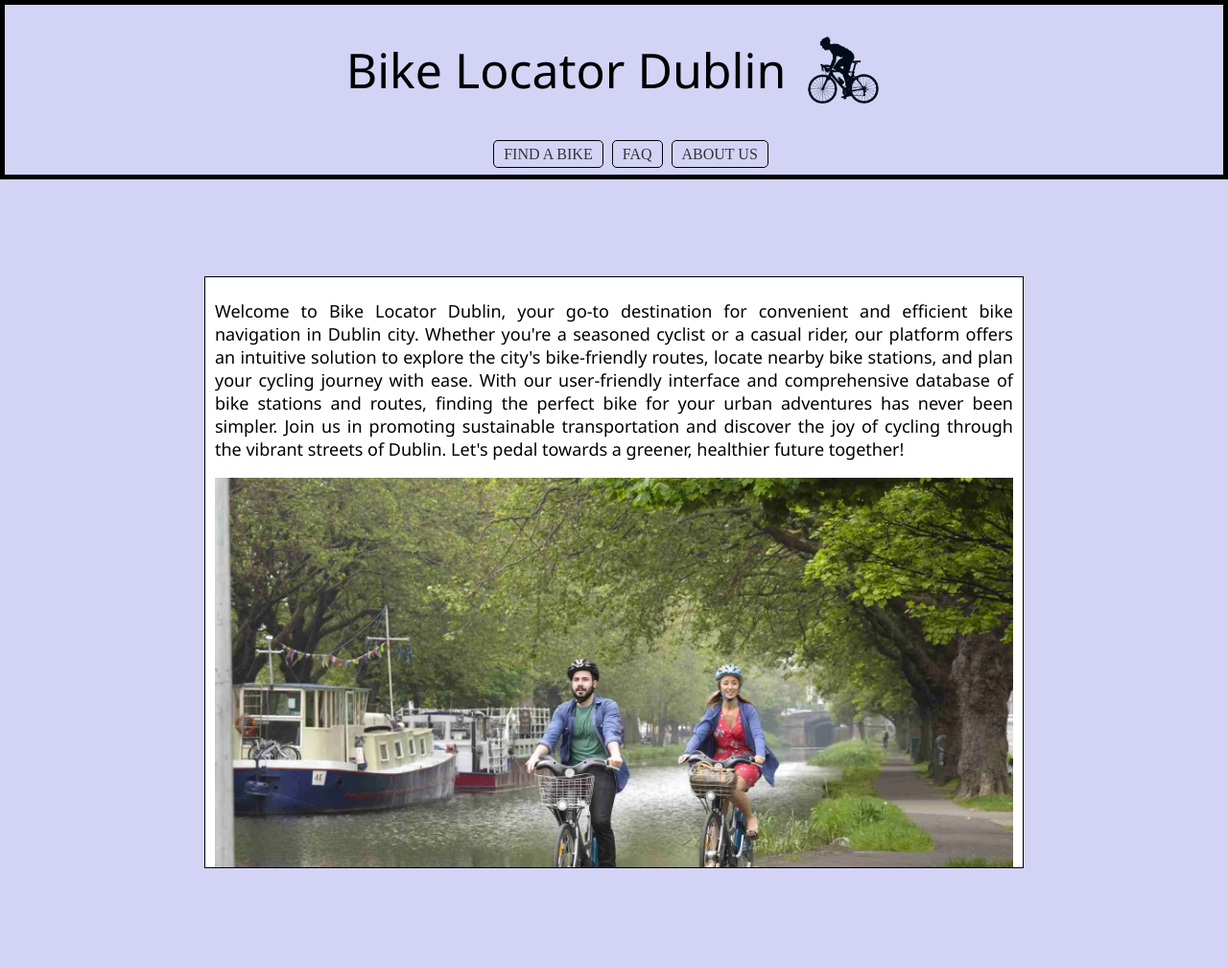
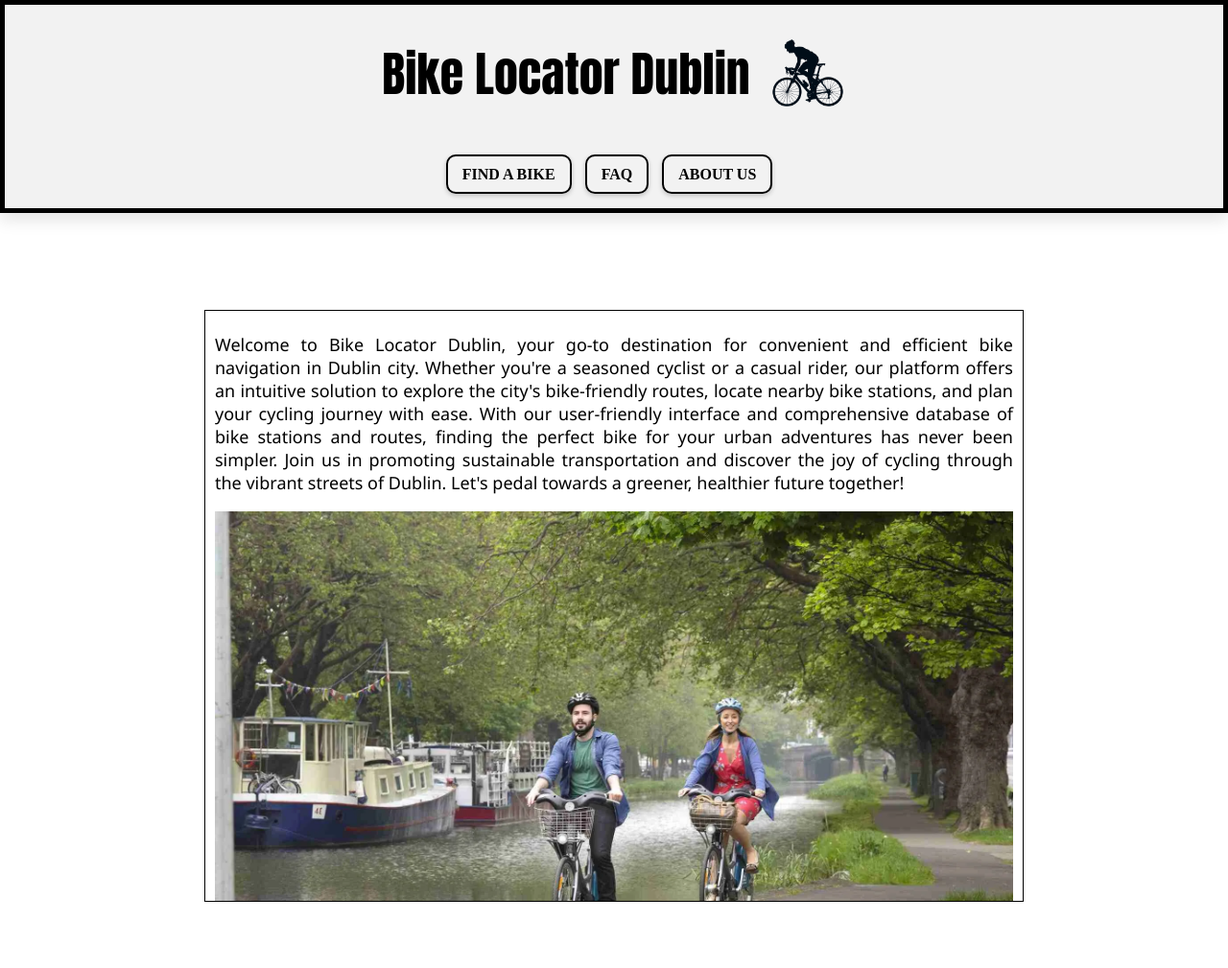
Before and after one commit to Conor-O-Mahony/DublinBikes, a Flask app: page /aboutus in a window 1280 px wide. Shown: the whole page at 96% size. Run offline with Flask 3, Linux system fonts and the light colour scheme; some libraries are stand-ins or nearby versions.

```diff
--- a/flask_bikes/static/css/style.css
+++ b/flask_bikes/static/css/style.css
@@ -2,14 +2,15 @@ html, body {
     height: 100%;
     margin: 0;
     padding: 0;
-    background-color: rgb(211, 211, 246);
+    background-color: white;
     background-size: cover;
     background-position:center;
     height: 100%;
 }
 #head {
-  background-color: rgb(211, 211, 246);
+  background-color: #f2f2f2;
   border: 5px solid black;
+  box-shadow: 0 8px 16px rgba(0,0,0,0.1);
 }
 
 header {
@@ -19,36 +20,49 @@ header {
     justify-content: center;
 }
 header img {
-    height: 5em; /* Set the height of the image to match the font size */
+    height: 5em;
     margin-left: 20px;
 }
 h1 {
     font-weight: 500;
-    font-family: 'Segoe UI', Tahoma, Geneva, Verdana, sans-serif;
+    font-family:Impact, Haettenschweiler, 'Arial Narrow Bold', sans-serif;
     font-size: 50px;
 }
 
 nav {
     text-align: center;
+    padding: 10px 0;
 }
 
 nav ul {
-    line-height: 10px;
+
+    padding: 0;
+    list-style: none;
 }
 
 nav ul li {
-    display: inline;
-    margin-right: 5px;
+    display: inline-block;
+    margin-right: 10px;
 }
 
 nav ul li a {
     text-decoration: none;
-    color: #333;
-    padding: 5px 10px;
-    border: 1px solid black;
-    border-radius: 5px;
+    color: black;
+    font-weight: bold;
+    padding: 10px 15px;
+    border: 2px solid black;
+    border-radius: 10px;
+    transition: all 0.3s ease;
+    box-shadow: 0 2px 5px rgba(0, 0, 0, 0.2);
 }
 
-nav ul li a:hover {
+nav ul li a:hover, nav ul li a:focus {
     background-color: white;
+    color: black;
+    border-color: black;
 }
+
+nav ul li:hover {
+    transform: translateY(-2px);
+    transition: transform 0.2s ease-out;
+}
--- a/flask_bikes/templates/map.html
+++ b/flask_bikes/templates/map.html
@@ -7,7 +7,7 @@
 {% endblock %}
 
 {% block map %}
-
+<h2>Plan A Journey</h2>
 <div id="JourneyPlanner">
     <label for="origin">Origin:</label>
     <input type="text" id="origin" name="origin" size="35"/>
@@ -22,6 +22,7 @@
     <button id ="clearinputs" onclick="clearFields()">Clear Inputs</button>
 </div>
 
+<h2>View Map</h2>
 <div id="map"></div>
 <script src="../static/js/settings.js" type="text/javascript"></script>
 <script>
```
Also changed, not shown: flask_bikes/static/css/map.css (+93 -11 lines).
